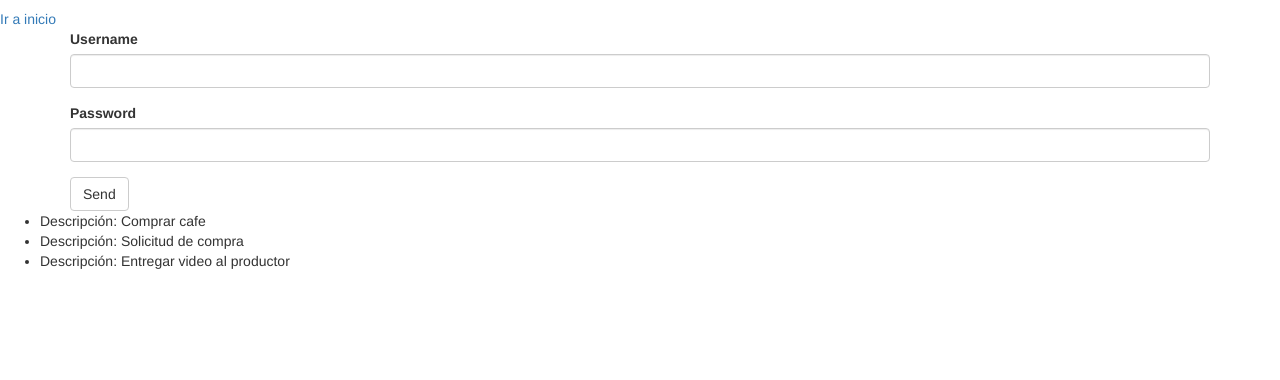
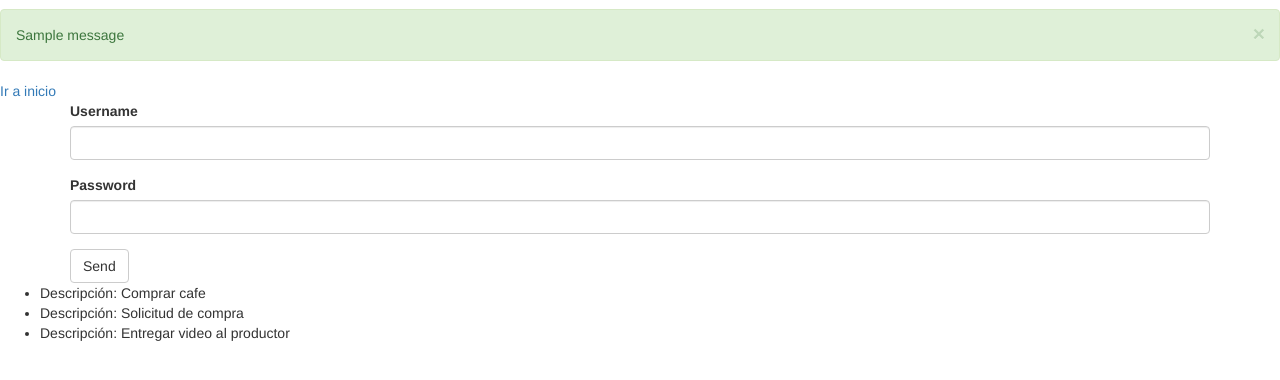
Before and after one commit to EduuardoPerez/To-do-list, a Flask app: page /hello in a window 1280 px wide. Shown: the part 63-443 px from the top of the page. Run offline with Flask 2, Linux system fonts and the light colour scheme; one stand-in notice (Sample message) is shown; some libraries are stand-ins or nearby versions.

Commit message:
Flash was imported so that can be showed an alert in the base.html when the user is registered successfully

```diff
--- a/main.py
+++ b/main.py
@@ -1,4 +1,4 @@
-from flask import Flask, request, make_response, redirect, render_template, session, url_for
+from flask import Flask, request, make_response, redirect, render_template, session, url_for, flash
 from flask_bootstrap import Bootstrap
 from flask_wtf import FlaskForm
 from wtforms.fields import StringField, PasswordField, SubmitField
@@ -66,6 +66,8 @@ def hello():
     username = login_form.username.data
     session['username'] = username
 
+    flash('Username registered successfully')
+
     return redirect(url_for('index'))
 
   # The context varible is expanded for pass every key:value as single variables
--- a/templates/base.html
+++ b/templates/base.html
@@ -12,5 +12,17 @@
     {% include 'navbar.html' %}
   {% endblock %}
 
+  {% for message in get_flashed_messages() %}
+    <div class="alert alert-success alert-dismissible">
+      <button type="button"
+              data-dismiss="alert"
+              class="close">&times;</button>
+      {{ message }}
+    </div>
+  {% endfor %}
+
   {% block content %}{% endblock %}
+  {% block scripts %}
+    {{ super() }}
+  {% endblock %}
 {% endblock %}
```
